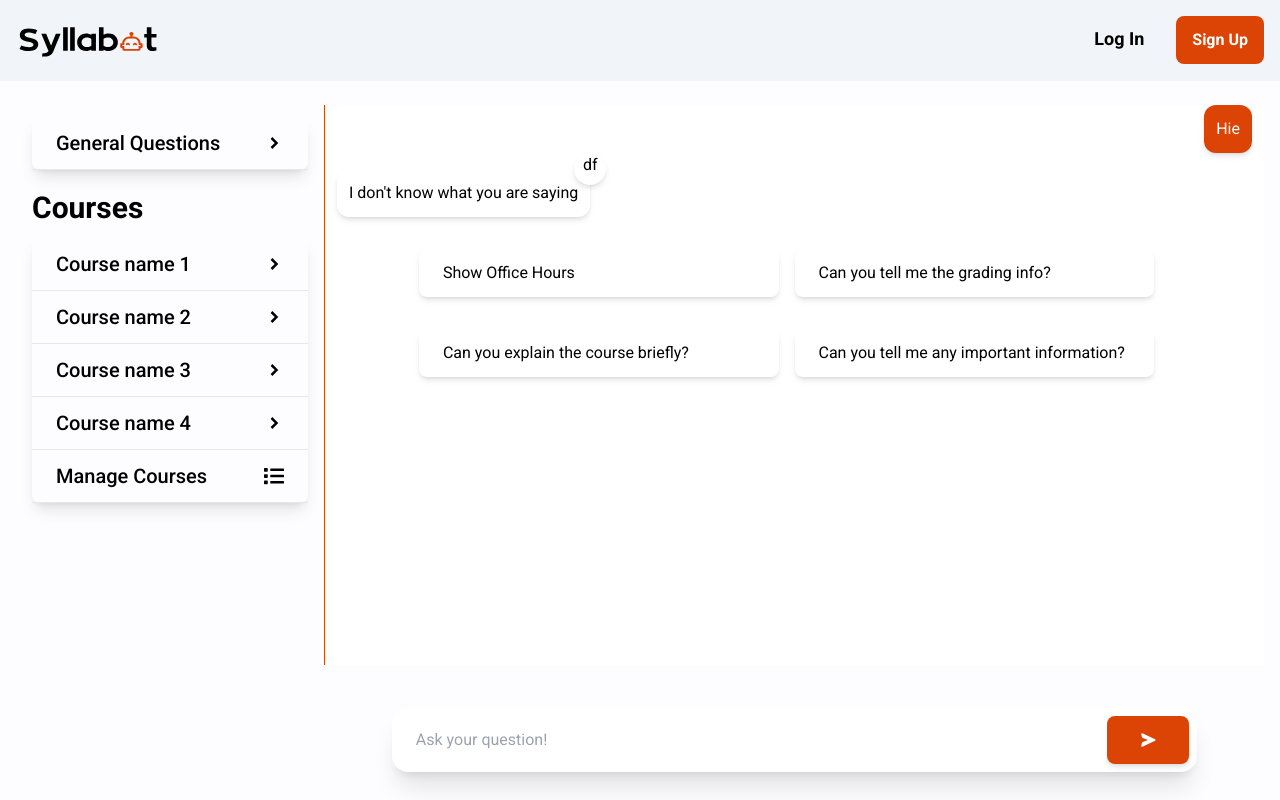
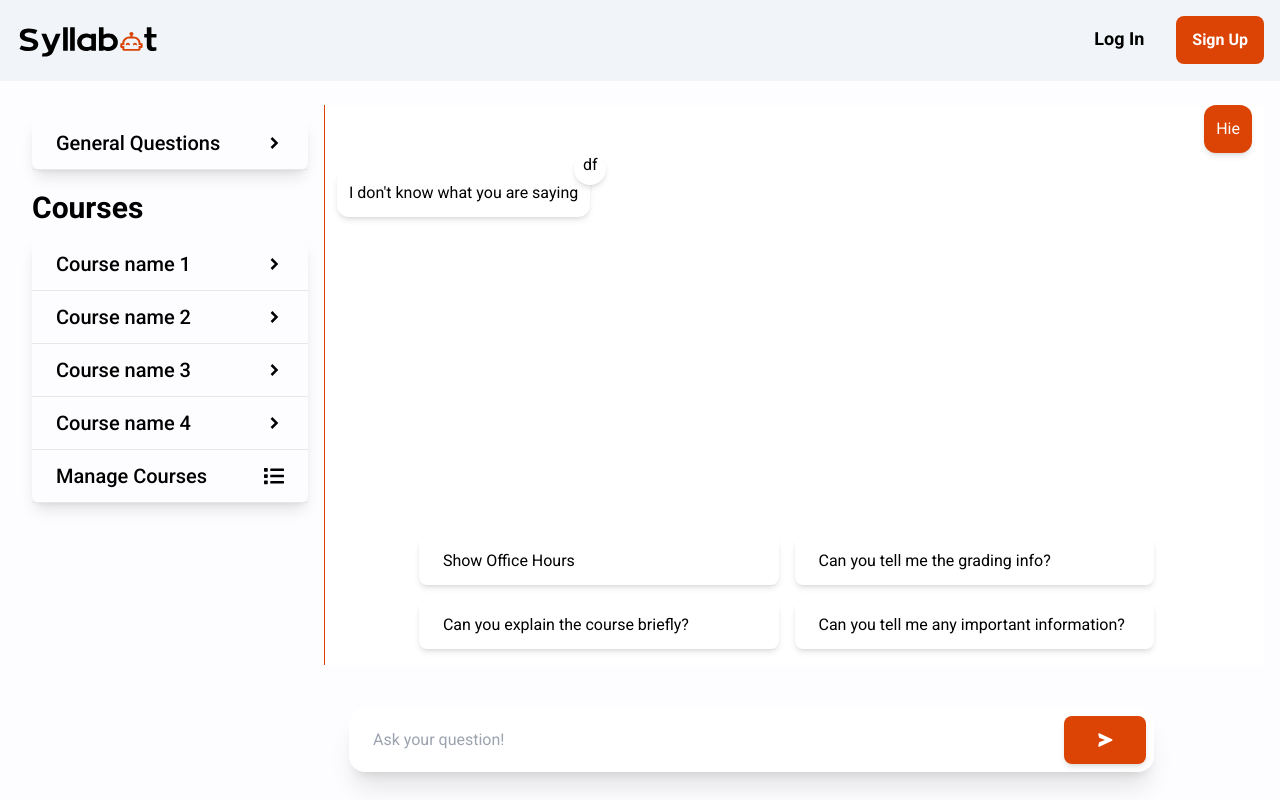
Before and after one commit to Nyumat/Syllabot, a React (Vite) app in the folder client/: page /chat in a window 1280 px wide. Built offline with nearby package versions, Linux system fonts and the light colour scheme; no server answers.

Commit message:
Polish Chat page CSS a little

```diff
--- a/client/src/components/layout/Presets.tsx
+++ b/client/src/components/layout/Presets.tsx
@@ -1,12 +1,12 @@
 import { useState } from "react";
 import { PresetType } from "../../data/types";
 
-const numPresets = 4
+const numPresets = 4;
 
 const data = [
    {
       name: "Show Office Hours",
-      promptForGPT: "Can you tell me the office hours for my class?"
+      promptForGPT: "Can you tell me the office hours for my class?",
    },
    {
       name: "Can you tell me the grading info?",
@@ -29,13 +29,6 @@ const data = [
 ];
 
 export default function Presets() {
-   const [selected, setSelected] = useState<String>("");
-
-   const handleSelect = (preset: PresetType) => {
-      console.log("preset name is === ", preset.name);
-      setSelected(preset.name);
-   };
-
    const sections = [];
    for (let i = 0; i < numPresets; i += 2) {
       const section = data.slice(i, i + 2);
@@ -43,16 +36,17 @@ export default function Presets() {
    }
 
    return (
-      <div className="mt-6 justify-center self-center w-4/5" >
+      <div className="mt-6 justify-center self-center w-4/5">
          {sections.map((section, sectionIndex) => (
-            <div key={sectionIndex} className="flex flex-row justify-start mb-4 w-full"> {/* Added mb-4 for spacing between rows */}
+            <div
+               key={sectionIndex}
+               className="flex flex-row justify-start mb-4 w-full"
+            >
+               {" "}
+               {/* Added mb-4 for spacing between rows */}
                {section.map((preset, docIndex) => (
                   <div key={docIndex} className="mr-4 w-4/5">
-                     <Preset
-                        name={preset.name}
-                        selected={selected}
-                        onClick={() => handleSelect(preset)}
-                     />
+                     <Preset name={preset.name} />
                   </div>
                ))}
             </div>
@@ -63,20 +57,11 @@ export default function Presets() {
 
 type PresetProps = {
    name: String;
-   selected: String;
-   onClick: (name: String) => any;
 };
 
-function Preset({ name, selected, onClick }: PresetProps) {
-   const baseCSS =
-      "rounded-lg bg-white cursor-pointer w-full shadow-md font-normal text-start pl-6 hover:bg-primary-orange hover:text-white hover:font-semibold active:bg-white active:text-black transition duration-200 ease-in-out p-3 my-2";
-   const selectedCSS =
-      "rounded-lg bg-primary-orange text-white cursor-pointer w-full shadow-md font-normal text-start font-semibold pl-6 hover:bg-primary-orange hover:text-white hover:font-semibold transition duration-200 ease-in-out p-3 my-2";
+function Preset({ name }: PresetProps) {
    return (
-      <button
-         className={name == selected ? selectedCSS : baseCSS}
-         onClick={() => onClick(name)}
-      >
+      <button className="rounded-lg bg-white cursor-pointer w-full shadow-md font-normal text-start pl-6 hover:bg-primary-orange hover:text-white hover:font-semibold active:bg-white active:text-black transition duration-200 ease-in-out p-3">
          {name}
       </button>
    );
--- a/client/src/components/layout/QueryBox.tsx
+++ b/client/src/components/layout/QueryBox.tsx
@@ -3,7 +3,7 @@ import Presets from "./Presets";
 
 export default function QueryBox() {
    return (
-      <>
+      <div className="w-full flex flex-col mt-auto">
          <Presets />
          <div className="flex flex-row px-6 w-2/3 my-3 z-10 absolute bottom-4">
             <div className="flex flex-fow justify-center items-center p-2 shadow-xl rounded-2xl w-full bg-white">
@@ -17,6 +17,6 @@ export default function QueryBox() {
                </button>
             </div>
          </div>
-      </>
+      </div>
    );
 }
```
Also changed, not shown: client/src/pages/Manage.tsx (+12 -12 lines), 1 other file (tests, documents, lock files or other folders).
